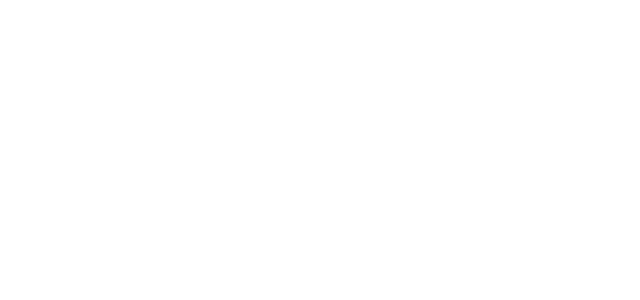
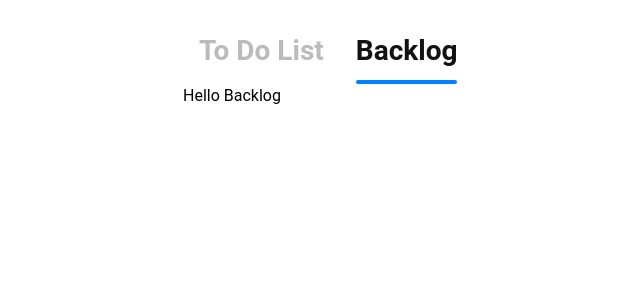
Before and after one commit to mahdiboomeri/bitburst-assessment, a Vue app: page /#/backlog in a window 1280 px wide. Before the commit this address had no page. Shown: the top 300 px of the page, without its empty margins (201-841 px from the left). Built offline with nearby package versions, Linux system fonts and the light colour scheme.

Commit message:
feat: tabs and theme colors

```diff
--- a/src/App.vue
+++ b/src/App.vue
@@ -1,7 +1,11 @@
 <script setup lang="ts">
 import { RouterView } from 'vue-router'
+import AppLayout from './layouts/default.vue'
 </script>
 
 <template>
-  <RouterView />
+  <AppLayout>
+    Hello
+    <RouterView />
+  </AppLayout>
 </template>
--- /dev/null
+++ b/src/components/AppTabs.vue
@@ -0,0 +1,32 @@
+<script setup lang="ts">
+import { RouterLink } from 'vue-router'
+</script>
+
+<template>
+  <div class="flex gap-8 px-4 font-bold text-[1.75rem]">
+    <RouterLink
+      to="/todo" class="link"
+    >
+      To Do List
+    </RouterLink>
+
+    <RouterLink to="/backlog" class="link">
+      Backlog
+    </RouterLink>
+  </div>
+</template>
+
+<style scoped lang="postcss">
+.link {
+  @apply relative pb-3 text-normal-gray;
+}
+
+.link.router-link-exact-active {
+  @apply text-dark;
+}
+
+.link.router-link-exact-active:before {
+  content: "";
+  @apply w-full rounded-full h-1 bg-normal-blue absolute bottom-0;
+}
+</style>
--- /dev/null
+++ b/src/layouts/default.vue
@@ -0,0 +1,13 @@
+<script setup lang="ts">
+import AppTabs from '../components/AppTabs.vue'
+</script>
+
+<template>
+  <div class="py-[1.875rem] mx-auto w-full lg:w-2/5">
+    <AppTabs />
+
+    <div>
+      <slot />
+    </div>
+  </div>
+</template>
--- /dev/null
+++ b/src/routes/backlog.vue
@@ -0,0 +1,3 @@
+<template>
+  Backlog
+</template>
--- a/src/routes/index.ts
+++ b/src/routes/index.ts
@@ -1,7 +1,9 @@
 import { createRouter, createWebHashHistory } from 'vue-router'
 
 const routes = [
-  { path: '/', component: () => import('./index.vue') },
+  { path: '/', redirect: { path: '/todo' } },
+  { path: '/todo', component: () => import('./todo.vue') },
+  { path: '/backlog', component: () => import('./backlog.vue') },
 ]
 
 export const router = createRouter({
--- a/tailwind.config.cjs
+++ b/tailwind.config.cjs
@@ -2,7 +2,37 @@
 module.exports = {
   content: ['./index.html', './src/**/*.{vue,js,ts,jsx,tsx}'],
   theme: {
-    extend: {},
+    fontFamily: {
+      sans: [
+        'Roboto',
+        'sans-serif',
+        'system-ui',
+        '-apple-system',
+        'BlinkMacSystemFont',
+        '"Segoe UI"',
+        'Roboto',
+        '"Helvetica Neue"',
+        'Arial',
+        '"Noto Sans"',
+        'sans-serif',
+        '"Apple Color Emoji"',
+        '"Segoe UI Emoji"',
+        '"Segoe UI Symbol"',
+        '"Noto Color Emoji"'],
+    },
+    extend: {
+      colors: {
+        'chrome': '#EEEEEE',
+        'light-gray': '#CCCCCC',
+        'normal-gray': '#BBBBBB',
+        'dark-gray': '#AAAAAA',
+        'dark': '#121212',
+
+        'dark-blue': '#005FBC',
+        'normal-blue': '#0080FF',
+        'light-blue': '#41A0FF',
+      },
+    },
   },
   plugins: [],
 }
```
Also changed, not shown: src/routes/todo.vue (renamed from src/routes/index.vue).
